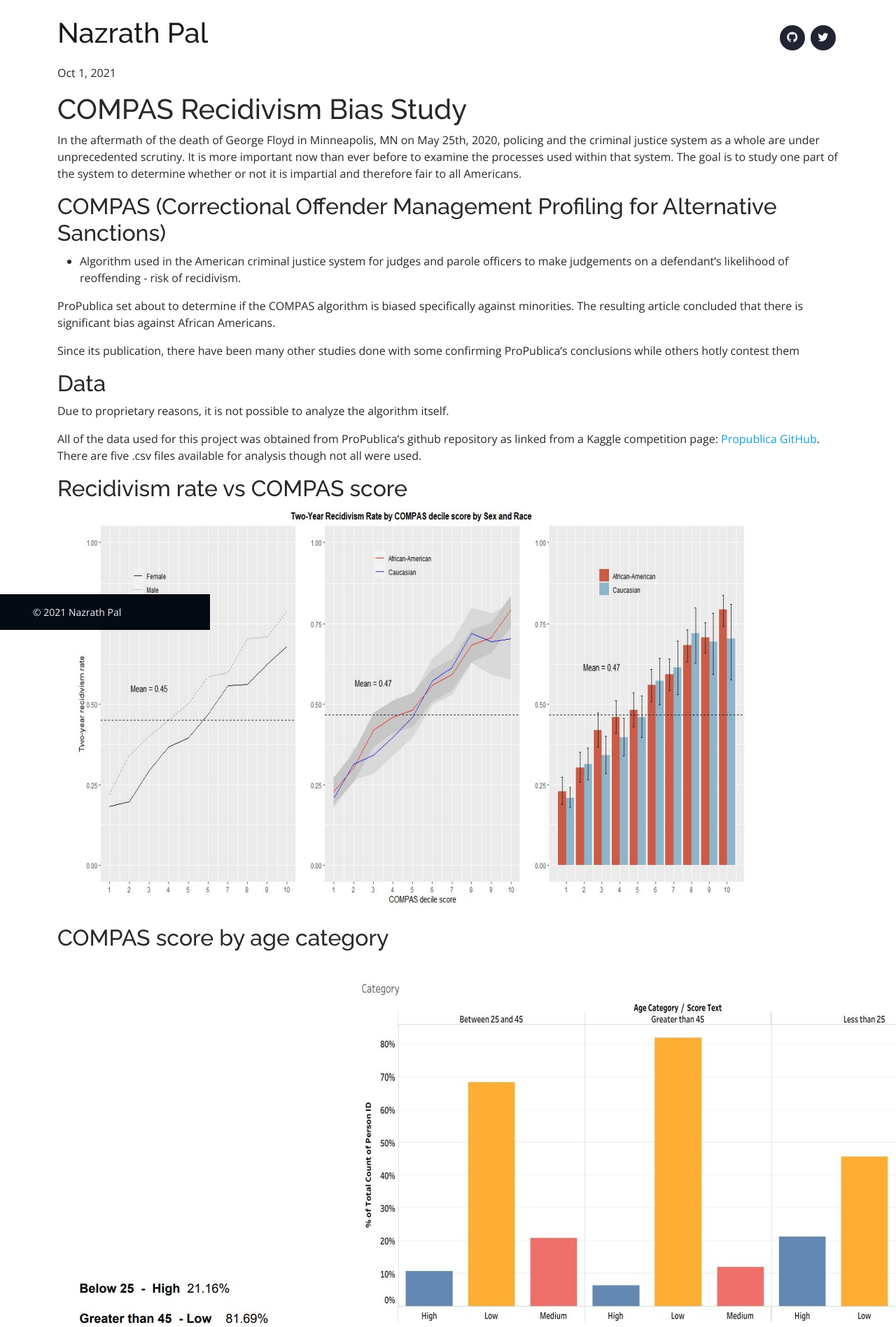
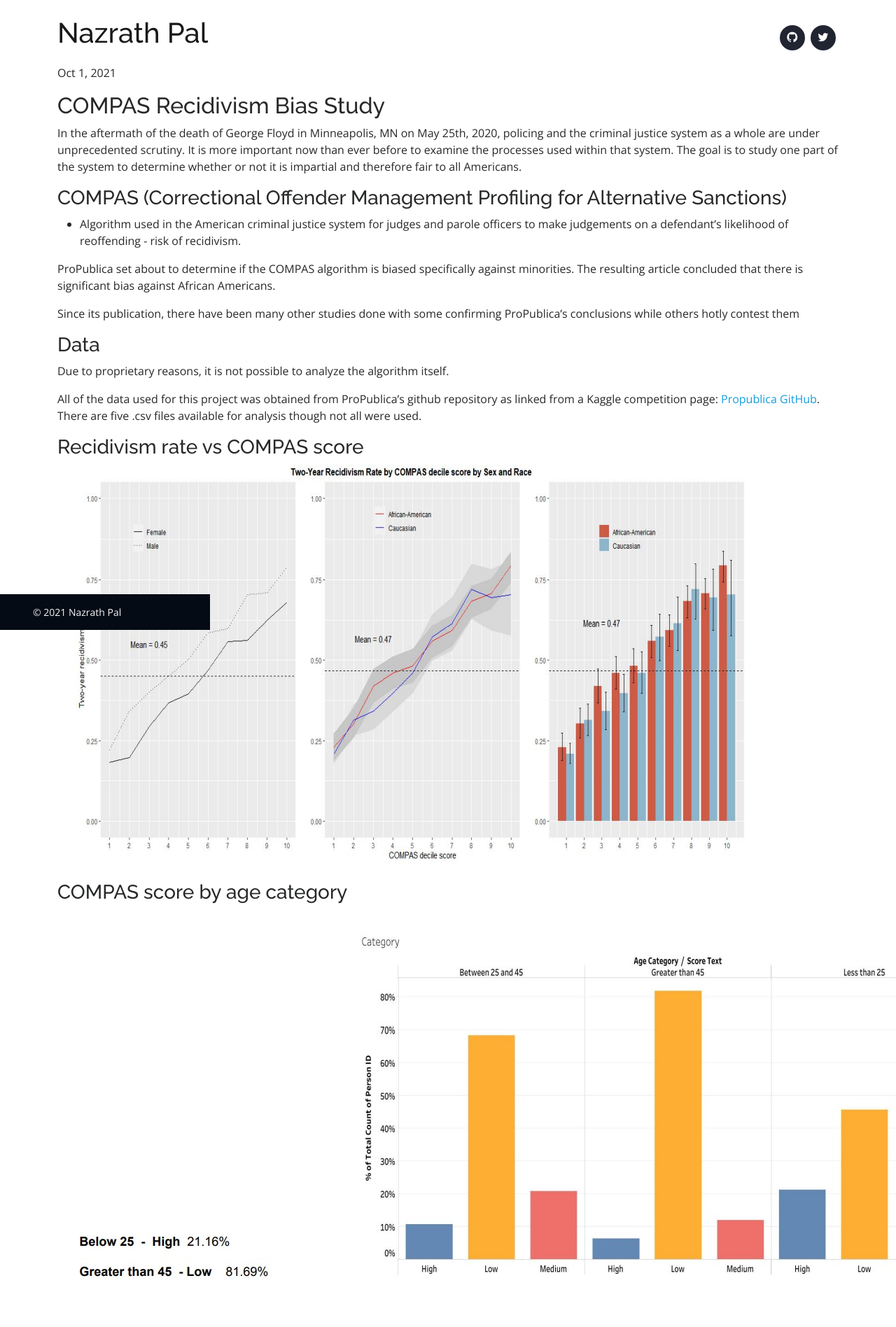
Before and after one commit to Nazrath-pal/nazrath-pal.github.io, a Jekyll site: the page built from docs/_posts/2021-10-01-COMPAS.md, in a window 1280 px wide. Shown: the top 1896 px of the page at 70% size. Built offline with Jekyll 4.4.1, drawn with Linux system fonts in a browser that asks for light colours.

Commit message:
fixed headings

```diff
--- a/docs/_posts/2021-10-01-COMPAS.md
+++ b/docs/_posts/2021-10-01-COMPAS.md
@@ -4,14 +4,14 @@ title:  "COMPAS"
 categories: portfolio
 thumbnail: 'compas-thumbnail'
 ---
-# COMPAS Recidivism Bias Study
+## COMPAS Recidivism Bias Study
 
 In the aftermath of the death of George Floyd in Minneapolis, MN on May 25th, 2020, policing and the criminal justice system
 as a whole are under unprecedented scrutiny. It is more important now than ever before to examine the
 processes used within that system. The goal is to study one part of the system to determine
 whether or not it is impartial and therefore fair to all Americans.
 
-## COMPAS (Correctional Offender Management Profiling for Alternative Sanctions)
+### COMPAS (Correctional Offender Management Profiling for Alternative Sanctions)
 
 - Algorithm used in the American criminal justice system for judges and parole officers to make judgements on a
 defendant's likelihood of reoffending - risk of recidivism.
@@ -22,7 +22,7 @@ concluded that there is significant bias against African Americans.
 Since its publication, there have been many other studies done with some confirming ProPublica’s conclusions while
 others hotly contest them
 
-## Data
+### Data
 
 Due to proprietary reasons, it is not
 possible to analyze the algorithm itself.
@@ -32,13 +32,13 @@ obtained from ProPublica’s github
 repository as linked from a Kaggle
 competition page: [Propublica GitHub](https://github.com/propublica/compas-analysis). There are five .csv files available for analysis though not all were used.
 
-## Recidivism rate vs COMPAS score
+### Recidivism rate vs COMPAS score
 ![Recidivism Score](/assets/img/portfolio/COMPAS-Recidivism-Score.png)
 
-## COMPAS score by age category
+### COMPAS score by age category
 ![COMPAS Score by Age](/assets/img/portfolio/compas-age-category.jpg)
 
-## COMPAS Score by Marital Status
+### COMPAS Score by Marital Status
 ![COMPAS Score by Marital Status](/assets/img/portfolio/COMPAS-Marital-Status.jpg)
 
 ## Conclusions
```
